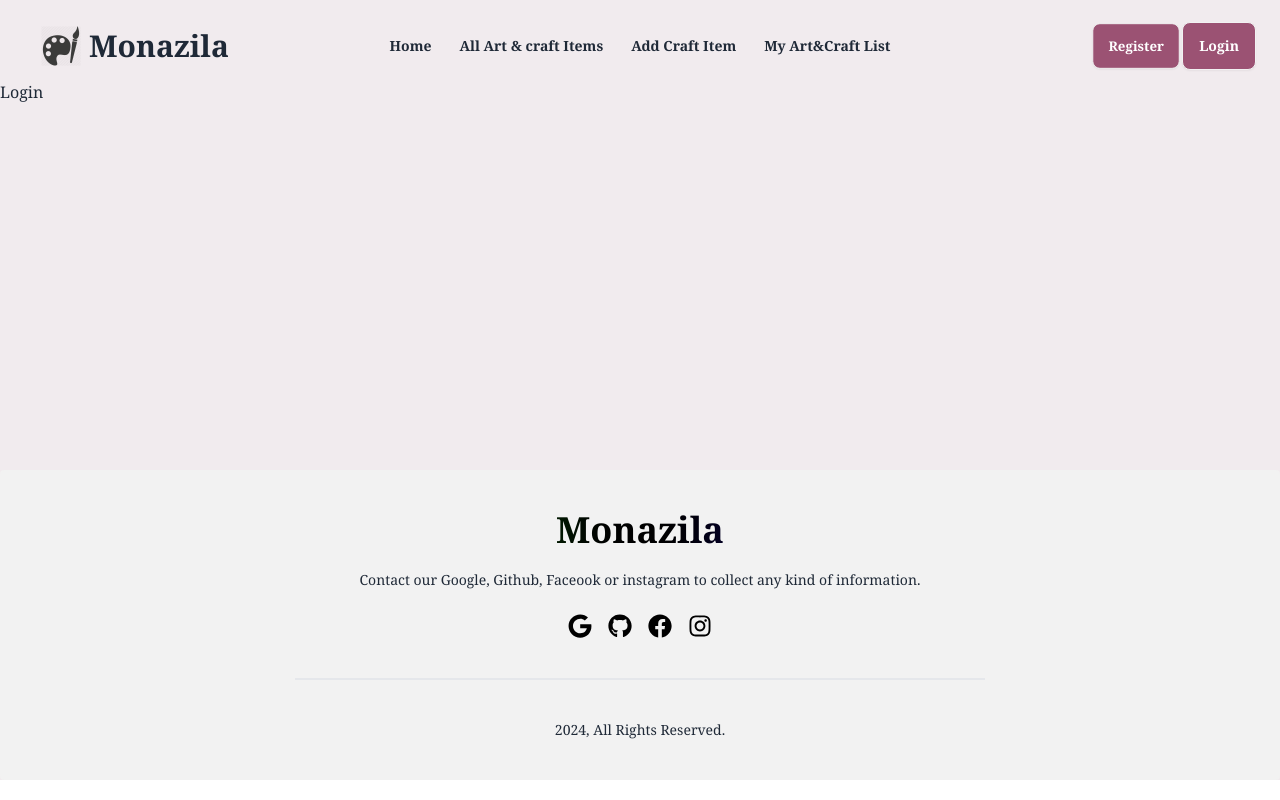
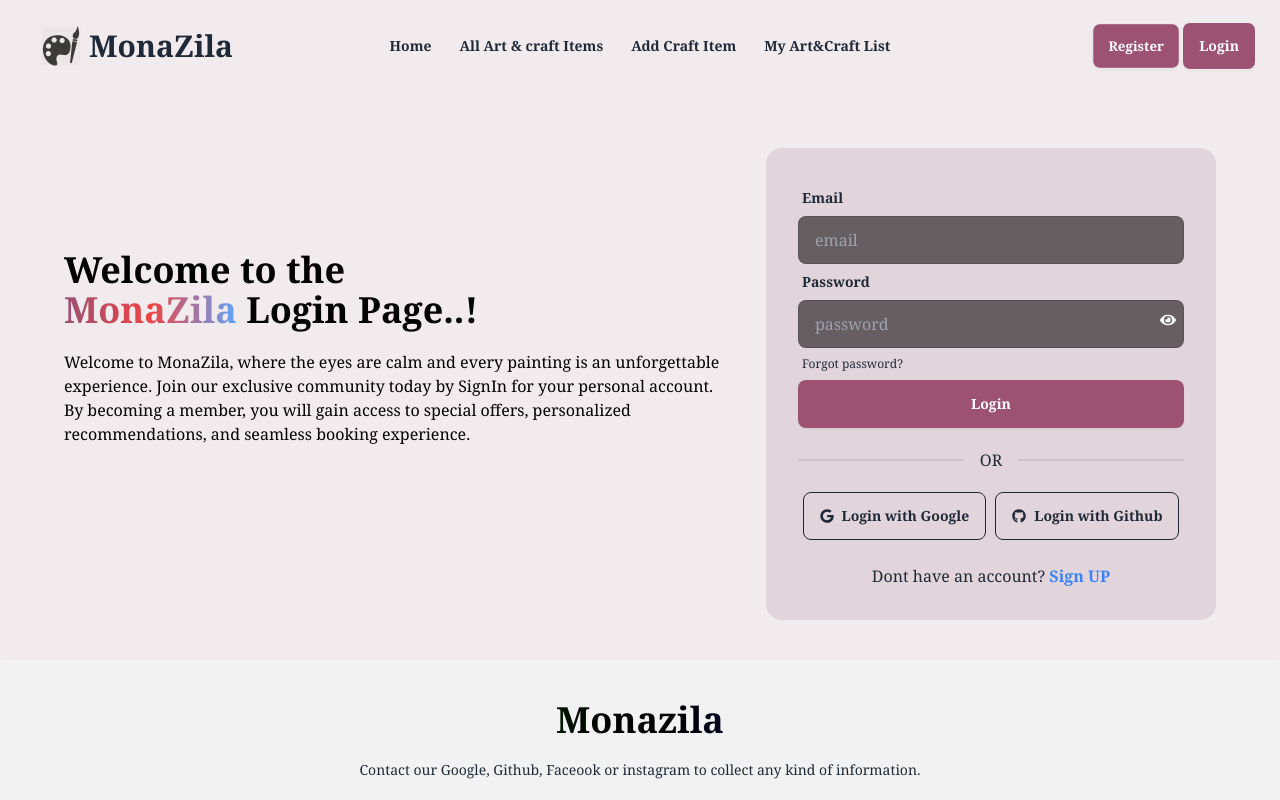
Before and after one commit to abunaim34/A10-MonaZial-client, a React (Vite) app: page /login in a window 1280 px wide. Shown: the top 800 px of the page. Built offline with nearby package versions, Linux system fonts and the light colour scheme.

Commit message:
this is login page design

```diff
--- a/src/Components/Login.jsx
+++ b/src/Components/Login.jsx
@@ -1,8 +1,76 @@
+import { useState } from "react";
+import { useForm } from "react-hook-form"
+import { FaGoogle, FaGithub, } from "react-icons/fa";
+import { Link } from "react-router-dom";
+import { FaEye, FaEyeSlash } from 'react-icons/fa'
+
+
 
 const Login = () => {
+    const [showPassword, setShowPassword] = useState(false)
+
+
+    const {
+        register,
+        handleSubmit,
+        reset,
+        formState: { errors },
+    } = useForm()
     return (
-        <div>
-            Login
+        <div className="flex flex-col mt-12 lg:flex-row text-center items-center gap-10 justify-between lg:mx-16">
+            {/* <Helmet>
+                <title>Residential House | Login page</title>
+            </Helmet> */}
+            <div className="lg:text-start md:text-center mb-8 text-black">
+                <h1 className="mb-5 md:text-4xl text-3xl font-bold">Welcome to the <br /> <span className='bg-gradient-to-r from-[#9b5273] via-red-500 to-blue-400 text-transparent bg-clip-text bg-300% animate-gradient'>MonaZila</span> Login Page..!</h1>
+                <p className="mb-5 md:w-96 lg:w-full">Welcome to MonaZila, where the eyes are calm and every painting is an unforgettable experience. Join our exclusive community today by SignIn for your personal account. By becoming a member, you will gain access to special offers, personalized recommendations, and seamless booking experience.</p>
+            </div>
+
+            <div  className="card lg:mt-5 shrink-0 w-full md:w-[450px] max-w-full shadow-[60px] bg-[#E1D4DA]">
+                <div className="card-body">
+                    <form >
+                        <div className="form-control">
+                            <label className="label">
+                                <span className="label-text font-semibold">Email</span>
+                            </label>
+                            <input {...register("email")} type="email" placeholder="email" className="input input-bordered bg-[#675E62]" />
+                            {errors.email && <span className="text-red-600">This field is required</span>}
+                        </div>
+                        <div className="form-control relative">
+                            <label className="label">
+                                <span className="label-text font-semibold">Password</span>
+                            </label>
+                            <input {...register("password")} type={showPassword ? "text" : "password"} placeholder="password" className="input input-bordered bg-[#675E62]" />
+                            <span onClick={() => setShowPassword(!showPassword)} className="absolute top-12 right-2 cursor-pointer">
+                                {
+                                    showPassword ? <FaEyeSlash className="text-white" /> : <FaEye className="text-white" />
+                                }
+                            </span>
+                            {errors.password && <span className="text-red-600">This field is required</span>}
+                            <label className="label">
+                                <a href="#" className="label-text-alt link link-hover font-medium">Forgot password?</a>
+                            </label>
+                        </div>
+                        <div className="form-control mb-0 pb-0">
+                            <button className="btn font-bold border-none text-white bg-[#9b5273]">Login</button>
+                            <div className="divider mt-6"> OR</div>
+                        </div>
+                    </form>
+                    <div className=" mt-0 pt-0 flex flex-col md:flex-row justify-around items-center space-y-3 md:space-y-0">
+                        <button  className="btn btn-outline ">
+                            <FaGoogle />
+                            Login with Google
+                        </button>
+                        <button  className="btn btn-outline">
+                            <FaGithub />
+                            Login with Github
+                        </button>
+                    </div>
+                    <div className="text-center mt-4">
+                        <p>Dont have an account? <Link to='/register' className="text-blue-500 font-semibold">Sign UP</Link></p>
+                    </div>
+                </div>
+            </div>
         </div>
     );
 };
--- a/src/Components/Navber.jsx
+++ b/src/Components/Navber.jsx
@@ -20,7 +20,7 @@ const Navber = () => {
                         {navLinks}
                     </ul>
                 </div>
-                <Link to="/" className="btn md:text-3xl flex items-center btn-ghost text-xl"><img className="w-10" src={logo} alt="Monazila" />Monazila</Link>
+                <Link to="/" className="btn md:text-3xl flex items-center btn-ghost text-xl"><img className="w-10" src={logo} alt="Monazila" />MonaZila</Link>
             </div>
             <div className="navbar-center hidden lg:flex">
                 <ul className="menu menu-horizontal cursor-pointer px-1 gap-3">
--- a/src/Components/Register.jsx
+++ b/src/Components/Register.jsx
@@ -54,65 +54,13 @@ const Register = () => {
     }, [reset])
 
     return (
-        // <div className="flex mt-8 flex-col-reverse gap-11 lg:flex-row-reverse text-center items-center justify-between lg:mx-28">
-        //     {/* <Helmet>
-        //         <title>Residential House | Register page</title>
-        //     </Helmet> */}
-
-        //     <div className="card shrink-0 w-full md:w-[350px] shadow-2xl bg-base-100">
-        //         <form onSubmit={handleSubmit(onSubmit)} className="card-body">
-        //             <div className="form-control">
-        //                 <label className="label">
-        //                     <span className="label-text font-semibold">Name</span>
-        //                 </label>
-        //                 <input {...register("name", { required: true })} type="text" placeholder="Full Name" className="input input-bordered" />
-        //                 {errors.name && <span className="text-red-600">This field is required</span>}
-        //             </div>
-        //             <div className="form-control">
-        //                 <label className="label">
-        //                     <span className="label-text font-semibold">Email</span>
-        //                 </label>
-        //                 <input {...register("email", { required: true })} type="email" placeholder="email" className="input input-bordered" />
-        //                 {errors.email && <span className="text-red-600">This field is required</span>}
-        //             </div>
-        //             <div className="form-control">
-        //                 <label className="label">
-        //                     <span className="label-text font-semibold">Photo URL</span>
-        //                 </label>
-        //                 <input {...register("photoURL",)} type="text" placeholder="Photo URL" className="input input-bordered" />
-        //             </div>
-        //             <div className="form-control relative">
-        //                 <label className="label">
-        //                     <span className="label-text font-semibold">Password</span>
-        //                 </label>
-        //                 <input {...register("password", { required: true })} type={showPassword ? "text" : "password"} placeholder="password" className="input input-bordered" />
-        //                 <span onClick={() => setShowPassword(!showPassword)} className="absolute top-12 right-2 cursor-pointer">
-        //                     {
-        //                         showPassword ? <FaEyeSlash /> : <FaEye />
-        //                     }
-        //                 </span>
-        //                 {errors.password && <span className="text-red-600">This field is required</span>}
-        //             </div>
-        //             <div className="form-control mt-3">
-        //                 <button className="btn font-bold text-white bg-[#23BE0A]">Register</button>
-        //                 <div className="text-center mt-4">
-        //                     <p>Have an account? <Link to='/login' className="text-blue-500 font-semibold">Log In</Link></p>
-        //                 </div>
-        //             </div>
-        //         </form>
-        //     </div>
-        //     <div className=" md:text-center text-black">
-        //         <h1 className="mb-5 md:text-4xl text-3xl font-bold">Welcome to the <br /> <span >Monazila</span><br /> Register Page..</h1>
-        //         <p className="mb-5 md:w-96 lg:w-full">Welcome to Residential House, where luxury meets comfort and every stay is an unforgettable experience. Join our exclusive community today by signUp for create your personal account. By create a new member</p>
-        //     </div>
-        // </div>
         <div className=" flex flex-col mt-12 lg:flex-row text-center items-center gap-4 justify-between lg:mx-16">
             {/* <Helmet>
                 <title>Residential House | Register page</title>
             </Helmet> */}
-            <div className="lg:text-start md:text-center mb-8 text-black">
-                <h1 className="mb-5 md:text-5xl text-3xl font-bold">Welcome to the <br /> <span className='bg-gradient-to-r from-[#9b5273] via-red-500 to-blue-400 text-transparent bg-clip-text bg-300% animate-gradient'>Monazila</span> Register Page..!</h1>
-                <p className="mb-5 md:w-96 lg:w-full">Welcome to Residential House, where luxury meets comfort and every stay is an unforgettable experience. Join our exclusive community today by signUp for create your personal account. By create a new member</p>
+            <div className="lg:text-start md:text-center text-black">
+                <h1 className="mb-5 md:text-5xl text-3xl font-bold">Welcome to the <br /> <span className='bg-gradient-to-r from-[#9b5273] via-red-500 to-blue-400 text-transparent bg-clip-text bg-300% animate-gradient'>MonaZila</span> Register Page..!</h1>
+                <p className=" md:w-96 lg:w-full">Welcome to MonaZila, where the eyes are calm and every painting is an unforgettable experience. Join our exclusive community today by signUp for create your personal account. By create a new member</p>
             </div>
             <div className="card lg:mt-5 shrink-0 w-full md:w-[360px] max-w-full shadow-[60px] bg-[#E1D4DA]">
                 <form onSubmit={handleSubmit(onSubmit)} className="card-body">
--- a/src/Layouts/Root.jsx
+++ b/src/Layouts/Root.jsx
@@ -9,7 +9,7 @@ const Root = () => {
             <div className=" md:mx-4 ">
                 <Navber></Navber>
             </div>
-            <div className="min-h-[calc(100vh-450px)]">
+            <div className="min-h-[calc(100vh-432px)]">
                 <Outlet></Outlet>
             </div  >
             <Footer></Footer>
```
